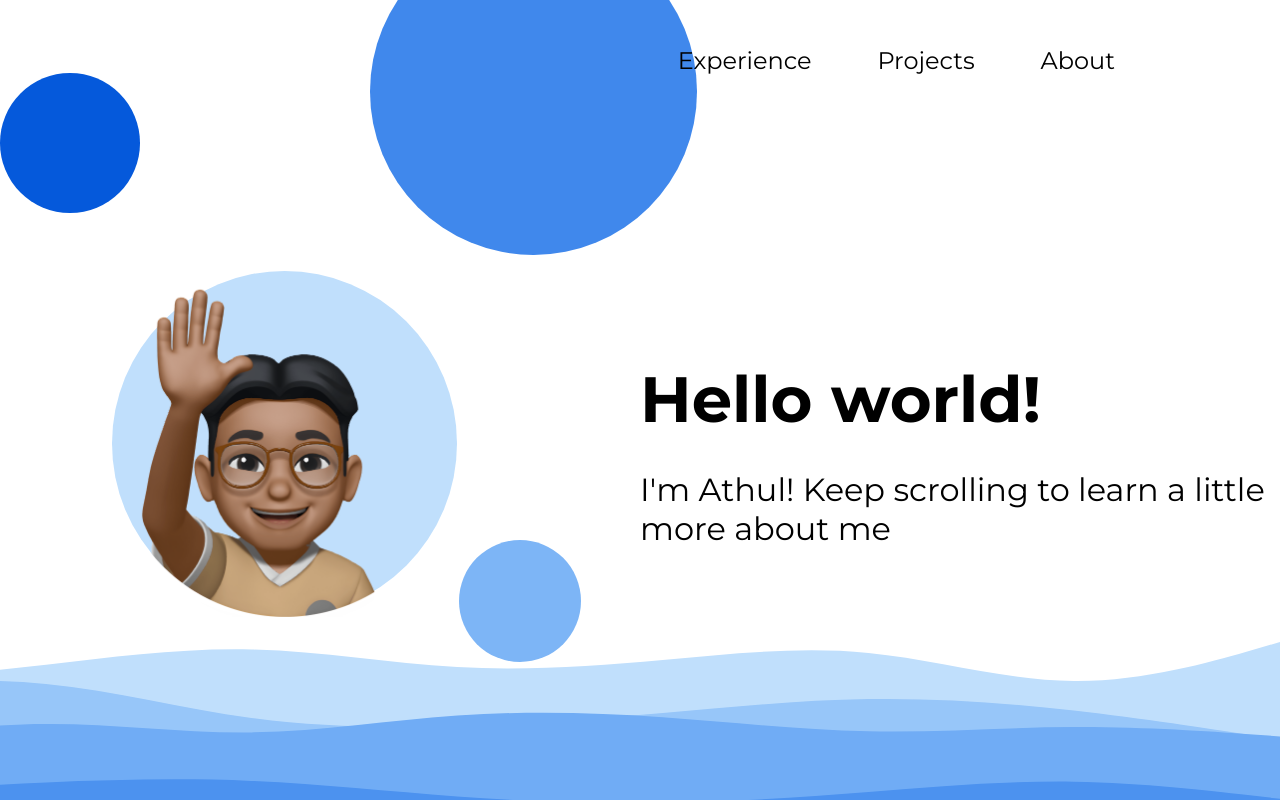
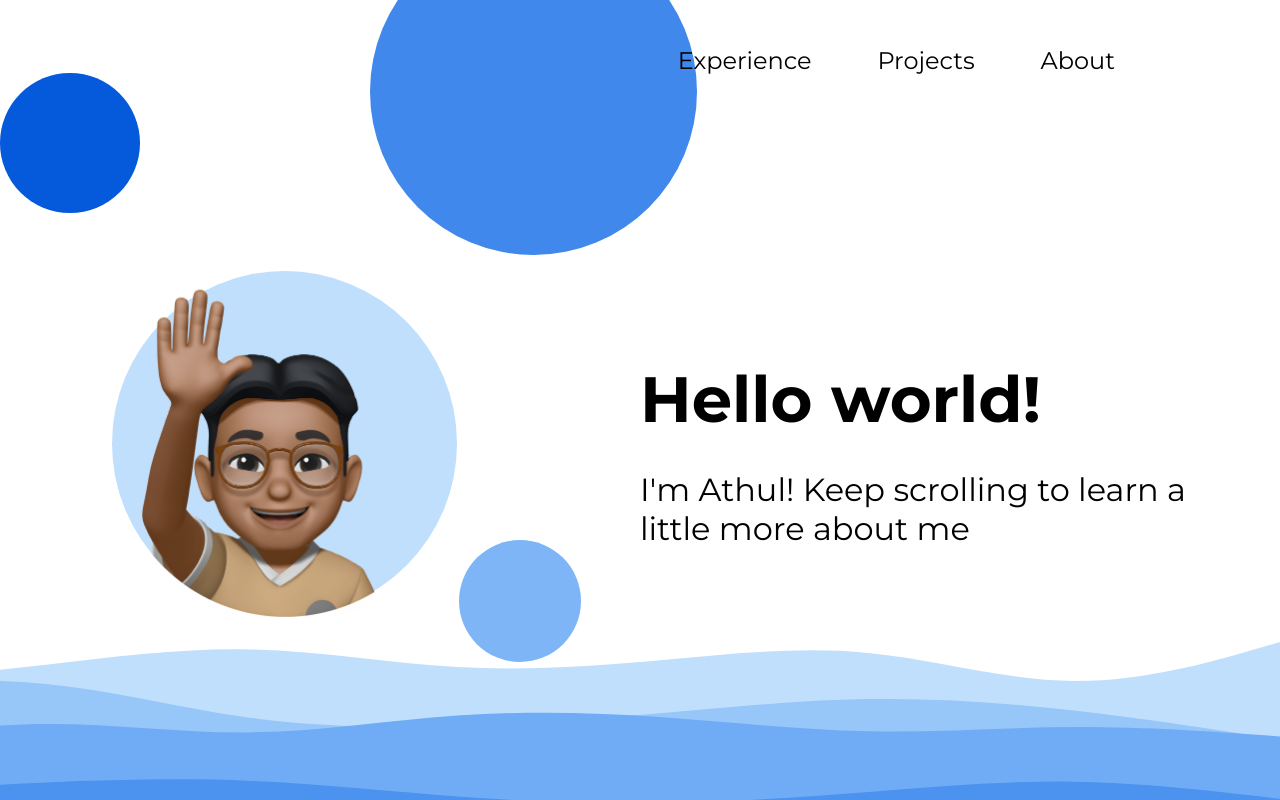
Before and after one commit to rajagoat/athulrajagopal.dev, a Next.js app: page / in a window 1280 px wide. Shown: the top 800 px of the page. Built offline with nearby package versions, Linux system fonts and the light colour scheme.

Commit message:
limit width on main intro

```diff
--- a/styles/Home.module.css
+++ b/styles/Home.module.css
@@ -70,6 +70,7 @@
     .mainIntro {
         margin: 240px 0 0 50%;
         font-size: 64px;
+        max-width: 45%;
     }
 
     .mainIntro>p {
```
